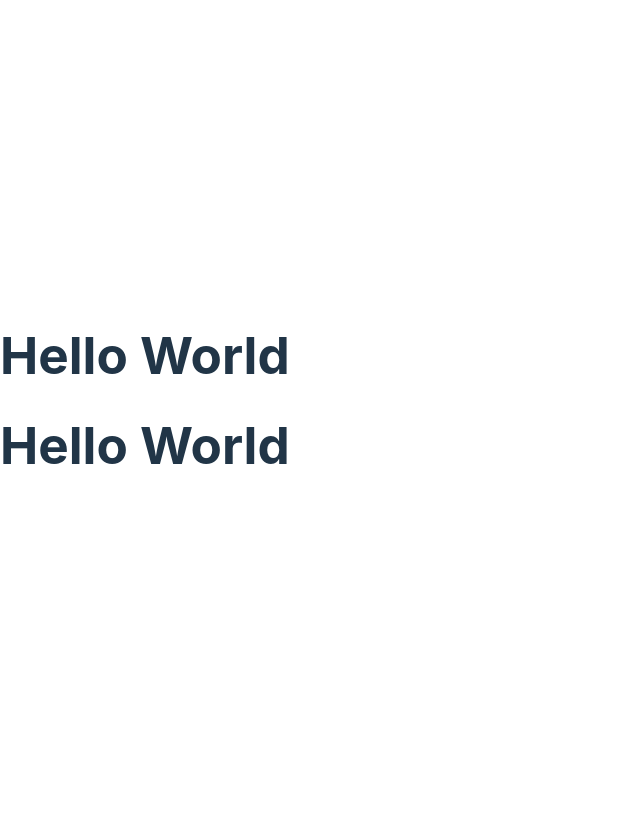
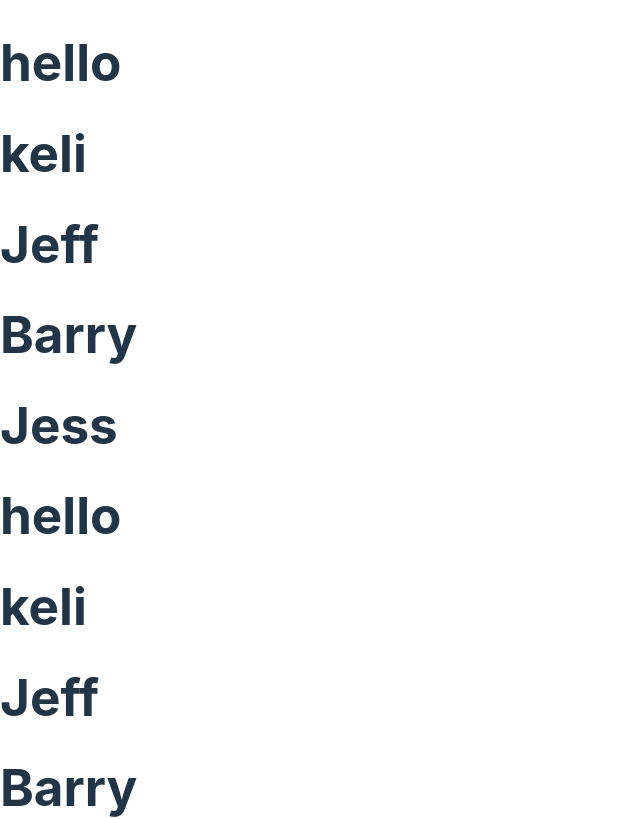
Before and after one commit to ktrocity/here4now, a React (Vite) app: page / in a window 1280 px wide. Shown: the top 819 px of the page, without its empty margins (0-640 px from the left). Built offline with nearby package versions, Linux system fonts and the light colour scheme.

Commit message:
GIT'er ON DUN

```diff
--- a/src/App.tsx
+++ b/src/App.tsx
@@ -1,10 +1,13 @@
-import Note from './Note';
+import Note from './components/Note';
 
 function App() {
-    return <div>
-        <Note></Note>
-        <Note></Note>
-    </div>
+    return (
+        <>
+            <Note />
+            <Note />
+            <Note />
+        </>
+    )
 }
 
 export default App;
--- a/src/Note.tsx
+++ /dev/null
@@ -1,8 +0,0 @@
-function Note() {
-    const name = '';
-    if (name)
-        return <h1>Hello {name}</h1>;
-    return <h1>Hello World</h1>;
-}
-
-export default Note;
--- /dev/null
+++ b/src/components/Note.tsx
@@ -0,0 +1,15 @@
+function Note() {
+
+const items = ["keli","Jeff","Barry","Jess"];
+
+    return (
+        <>
+            <h1>hello</h1>
+            <div>
+                {items.map((item) => (<h1 key="{item}">{item}</h1>))}
+            </div>
+        </>
+    );
+}
+
+export default Note;
--- a/src/styles/index.css
+++ /dev/null
@@ -1,68 +0,0 @@
-:root {
-  font-family: Inter, system-ui, Avenir, Helvetica, Arial, sans-serif;
-  line-height: 1.5;
-  font-weight: 400;
-
-  color-scheme: light dark;
-  color: rgba(255, 255, 255, 0.87);
-  background-color: #f06d09;
-
-  font-synthesis: none;
-  text-rendering: optimizeLegibility;
-  -webkit-font-smoothing: antialiased;
-  -moz-osx-font-smoothing: grayscale;
-}
-
-a {
-  font-weight: 500;
-  color: #646cff;
-  text-decoration: inherit;
-}
-a:hover {
-  color: #535bf2;
-}
-
-body {
-  margin: 0;
-  display: flex;
-  place-items: center;
-  min-width: 320px;
-  min-height: 100vh;
-}
-
-h1 {
-  font-size: 3.2em;
-  line-height: 1.1;
-}
-
-button {
-  border-radius: 8px;
-  border: 1px solid transparent;
-  padding: 0.6em 1.2em;
-  font-size: 1em;
-  font-weight: 500;
-  font-family: inherit;
-  background-color: #1a1a1a;
-  cursor: pointer;
-  transition: border-color 0.25s;
-}
-button:hover {
-  border-color: #646cff;
-}
-button:focus,
-button:focus-visible {
-  outline: 4px auto -webkit-focus-ring-color;
-}
-
-@media (prefers-color-scheme: light) {
-  :root {
-    color: #213547;
-    background-color: #ffffff;
-  }
-  a:hover {
-    color: #747bff;
-  }
-  button {
-    background-color: #f9f9f9;
-  }
-}
--- a/src/styles/styles.css
+++ b/src/styles/styles.css
@@ -5,7 +5,7 @@
 
   color-scheme: light dark;
   color: rgba(255, 255, 255, 0.87);
-  background-color: #252525;
+  background-color: #f09609;
 
   font-synthesis: none;
   text-rendering: optimizeLegibility;
```
